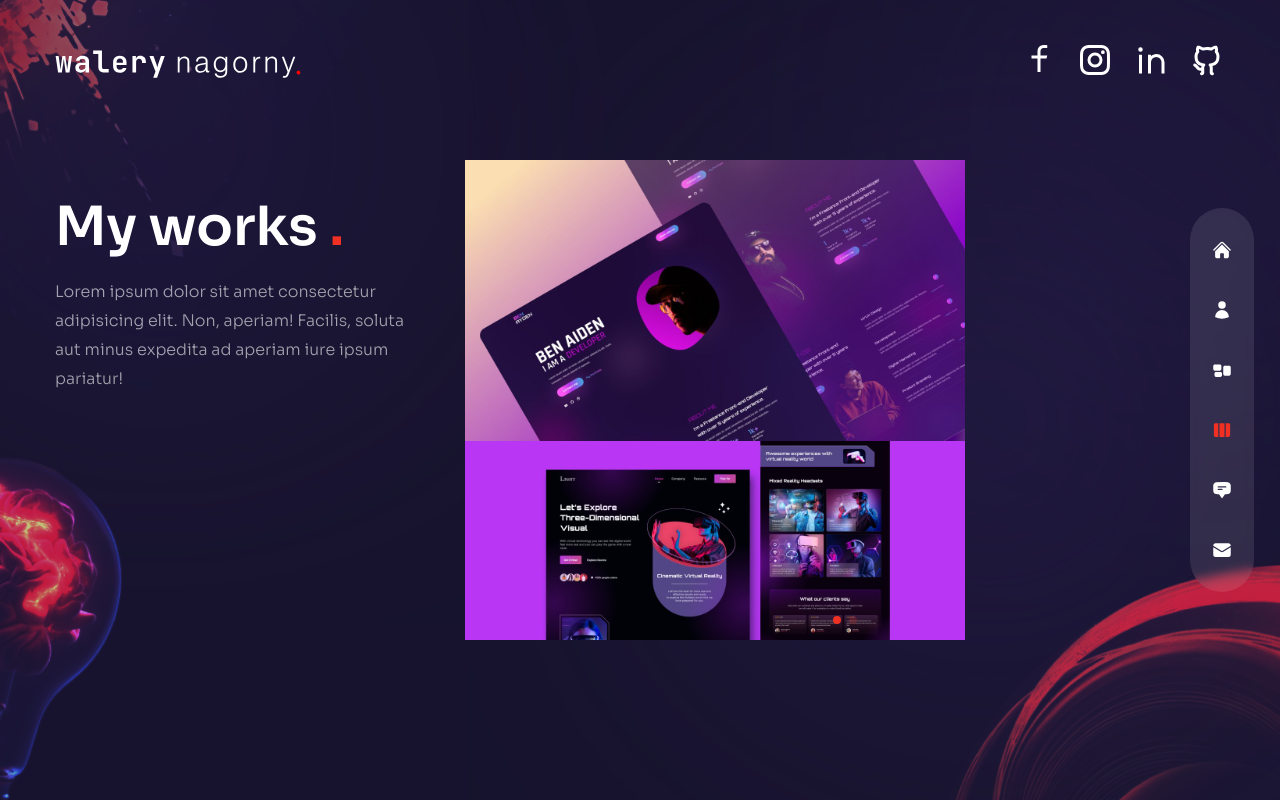
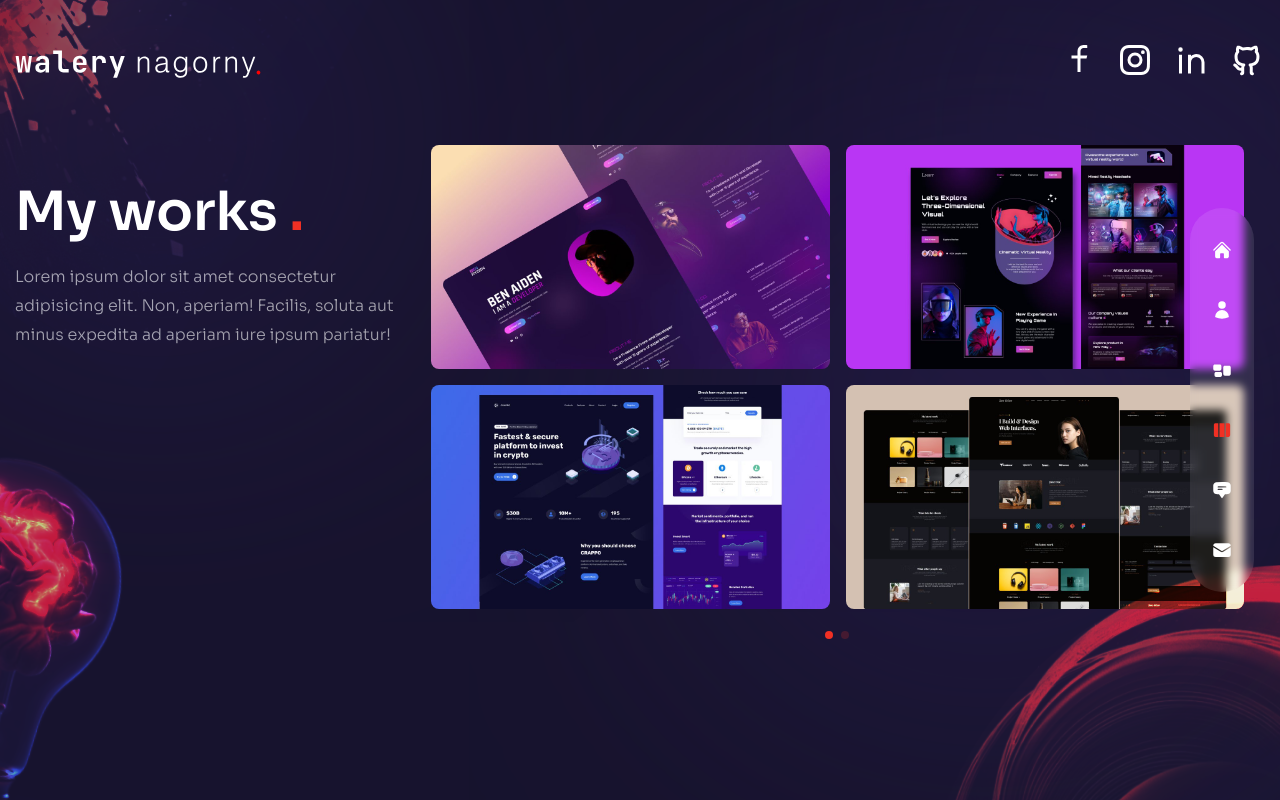
Before and after one commit to WNagorny/Portfolio, a Next.js app: page /work in a window 1280 px wide. Built offline with nearby package versions, Linux system fonts and the light colour scheme.

Commit message:
fixed classname of Swiper and added overlay

```diff
--- a/components/WorkSlider.js
+++ b/components/WorkSlider.js
@@ -71,17 +71,20 @@ const WorkSlider = () => {
 				clickable: true,
 			}}
 			modules={[Pagination]}
-			className='h-[280px] sm:h-[480px]'
+			className='h-[340px] sm:h-[400px] md:h-[480px] lg:h-[600px] xl:h-[510px] xxl:h-[630px]'
 		>
 			{workSlider.slides.map((slide, index) => {
 				return (
 					<SwiperSlide key={index}>
-           <div>
+           <div className='grid grid-cols-2 grid-rows-3 gap-4 cursor-pointer'>
             {slide.images.map((image, index) => {
               return (
-                <div key={index}>
-                  <div>
-   {/* image */}      <Image src={image.path} width={500} height={300} alt=''/>
+                <div key={index} className='relative rounded-lg overflow-hidden flex items-center justify-center group'>
+                  <div className='flex items-center justify-center relative overflow-hidden'>
+   {/* image */}
+                  <Image src={image.path} width={500} height={300} alt=''/>
+   {/* overlay gradient */}
+                  <div className='absolute inset-0 bg-gradient-to-l from-transparent via-[#e838cc] to-[#4a22bd] opacity-0 group-hover:opacity-80 transition-all duration-700'></div>
                   </div>
                 </div>
               )
--- a/tailwind.config.js
+++ b/tailwind.config.js
@@ -15,10 +15,11 @@ module.exports = {
       },
     },
     screens: {
-      sm: '640px',
+      xs: '550px',
+      sm: '630px',
       md: '768px',
       lg: '960px',
-      xl: '1200px',
+      xl: '1280px',
       xxl:'1536px',
     },
     extend: {
```
